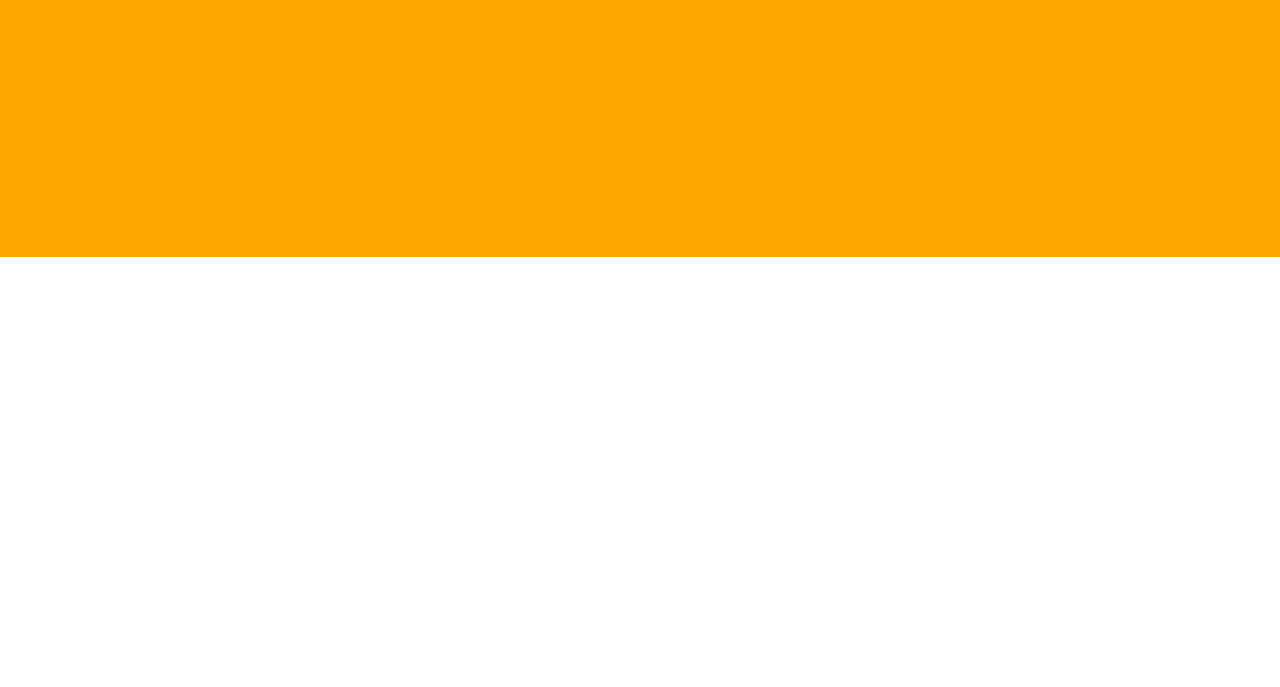
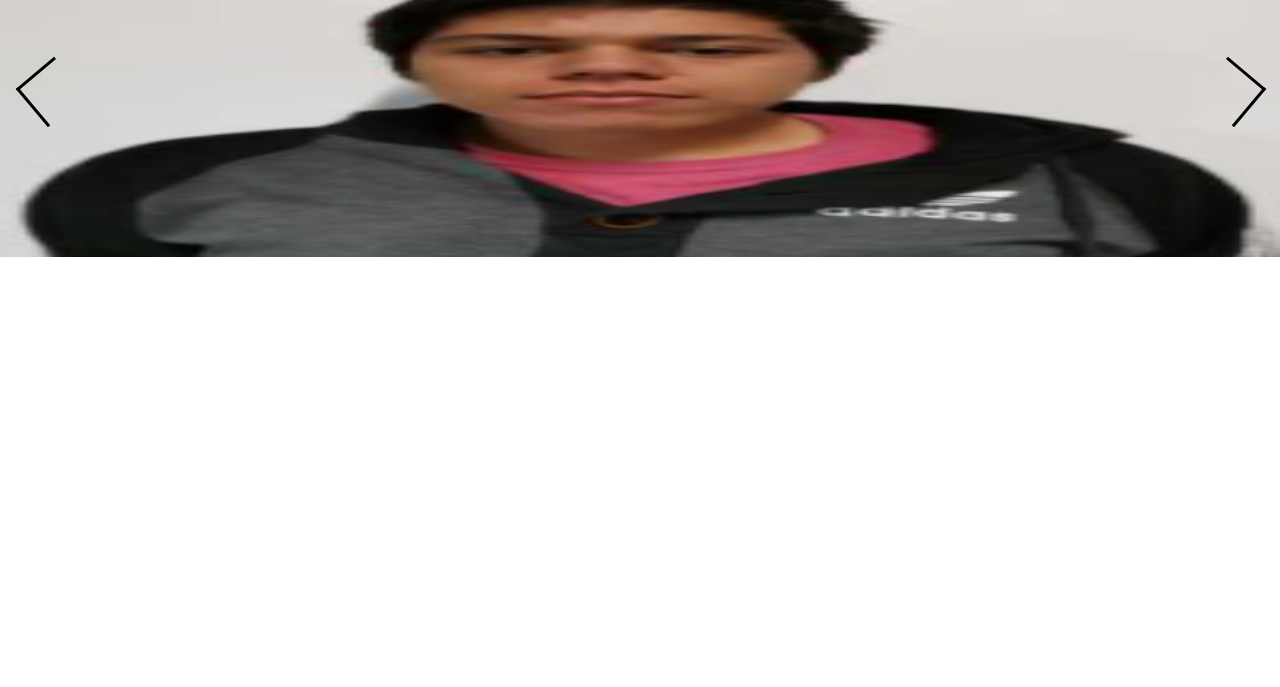
Before and after one commit to AdrianChacon98/Portafolio, a plain HTML site: page index.html in a window 1280 px wide. Shown: the part 113-800 px from the top of the page. Drawn offline with Linux system fonts and the light colour scheme.

Commit message:
Carrucel terminado solo funciones arrow con javascript

```diff
--- a/css/style.css
+++ b/css/style.css
@@ -291,4 +291,42 @@
         background-color: orange;
     }
 
+    .arrow-left , .arrow-right{
+        content:'';
+        width: 50px;
+        height: 50px;
+
+        border: solid black;
+        border-width: 0 3px 3px 0;
+        display: inline-block;
+        padding: 1rem;
+    }
+
+
+
+    .arrow-left{
+        position: relative;
+        top:110px;
+        left: 2%;
+        transform: rotate(140deg);
+    }
+
+    .arrow-left:hover{
+        border: solid #333;
+        border-width: 0 3px 3px 0;
+    }
+
+    .arrow-right{
+        position: relative;
+        left: 90%;
+        top:110px;
+        transform: rotate(-50deg);
+    }
+
+    .arrow-right:hover{
+        border: solid #333;
+        border-width: 0 3px 3px 0;
+    }
+
+
 }
--- a/index.html
+++ b/index.html
@@ -55,8 +55,9 @@
     </header>
 
 
-    <nav class="nav" >
-
+    <nav class="nav" id="carrusel">
+        <div class="arrow-left" id="arrow-left"></div>
+        <div class="arrow-right" id="arrow-right"></div>
     </nav>
 
 
@@ -88,6 +89,41 @@
         })
 
 
+        const arrowLeft = document.getElementById("arrow-left");
+        const arrowRight = document.getElementById("arrow-right");
+        const carrusel = document.getElementById("carrusel");
+
+        let dato=0;
+
+        const arrayImages = ["./assets/image/photoPerfil.png"];
+
+        carrusel.style.backgroundRepeat="no-repeat";
+        carrusel.style.backgroundSize=" 100% 300px";
+        carrusel.style.backgroundImage="url('"+arrayImages[dato]+"')";
+
+
+        arrowLeft.addEventListener("click",()=>{
+
+            dato--;
+
+            if(dato===-1){
+                dato=arrayImages.length-1;
+            }
+
+            carrusel.style.backgroundImage="url('"+arrayImages[dato]+"')";
+
+        })
+
+        arrowRight.addEventListener("click",()=>{
+
+            dato++;
+
+            if(dato===(arrayImages.length)){
+                dato=0;
+            }
+
+            carrusel.style.backgroundImage="url('"+arrayImages[dato]+"')";
+        })
 
 
 
```
